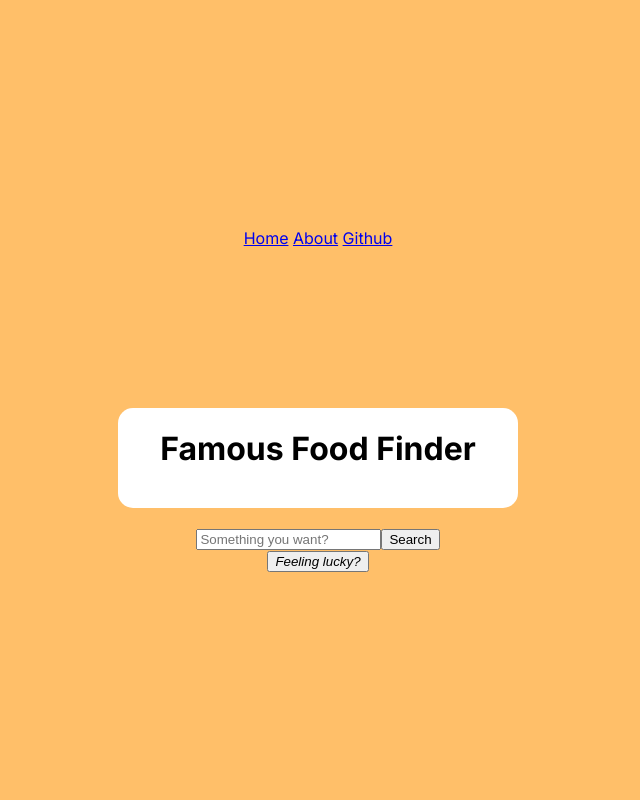
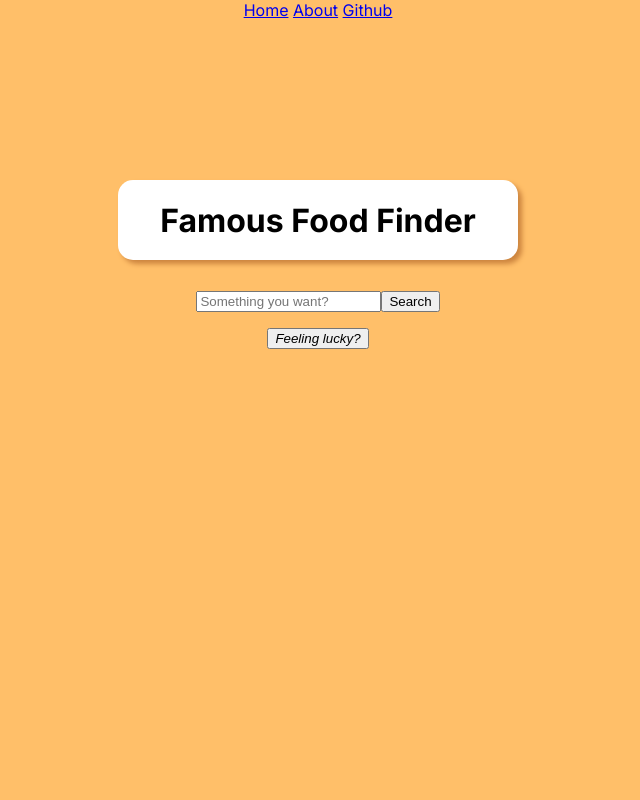
Before and after one commit to Harley2zazaa/Famous-Food_Finder, a Django app: page / in a window 1280 px wide. Shown: the whole page, without its empty margins (322-962 px from the left). Run offline with Django 5.2, Linux system fonts and the light colour scheme.

Commit message:
Fixed some CSS

```diff
--- a/Famous-Food_Finder/myapp/templates/index.html
+++ b/Famous-Food_Finder/myapp/templates/index.html
@@ -1,6 +1,6 @@
 <!DOCTYPE html>
+<!-- homepage -->
 <html lang="en">
-    <!-- homepage -->
 <head>
     <meta charset="UTF-8">
     <meta name="viewport" content="width=device-width, initial-scale=1.0">
--- a/Famous-Food_Finder/myapp/templates/style.css
+++ b/Famous-Food_Finder/myapp/templates/style.css
@@ -5,22 +5,34 @@
     display: flex;
     flex-direction: column;
     align-items: center;
-    justify-content: center;
     padding: 0;
     margin: 0;
     width: 100vw;
     height: 100vh;
 }
 
+.topnav{
+    float: left;
+    display: block;
+    background-color: #ff9f1c;
+    text-align: center;
+    padding: 14px 16px;
+}
+
 .page-text{
     width: 400px;
-    height: 100px;
+    height: 80px;
     background-color: #ffffff;
     text-align: center;
     border-radius: 15px;
     margin: 20vh auto 0;
+    box-shadow: 4px 4px 5px peru;
 }
 
 .search-box{
-    margin-top: 20px;
+    margin-top: 30px;
 }
+
+.random-box{
+    margin-top: 15px;
+}
```
